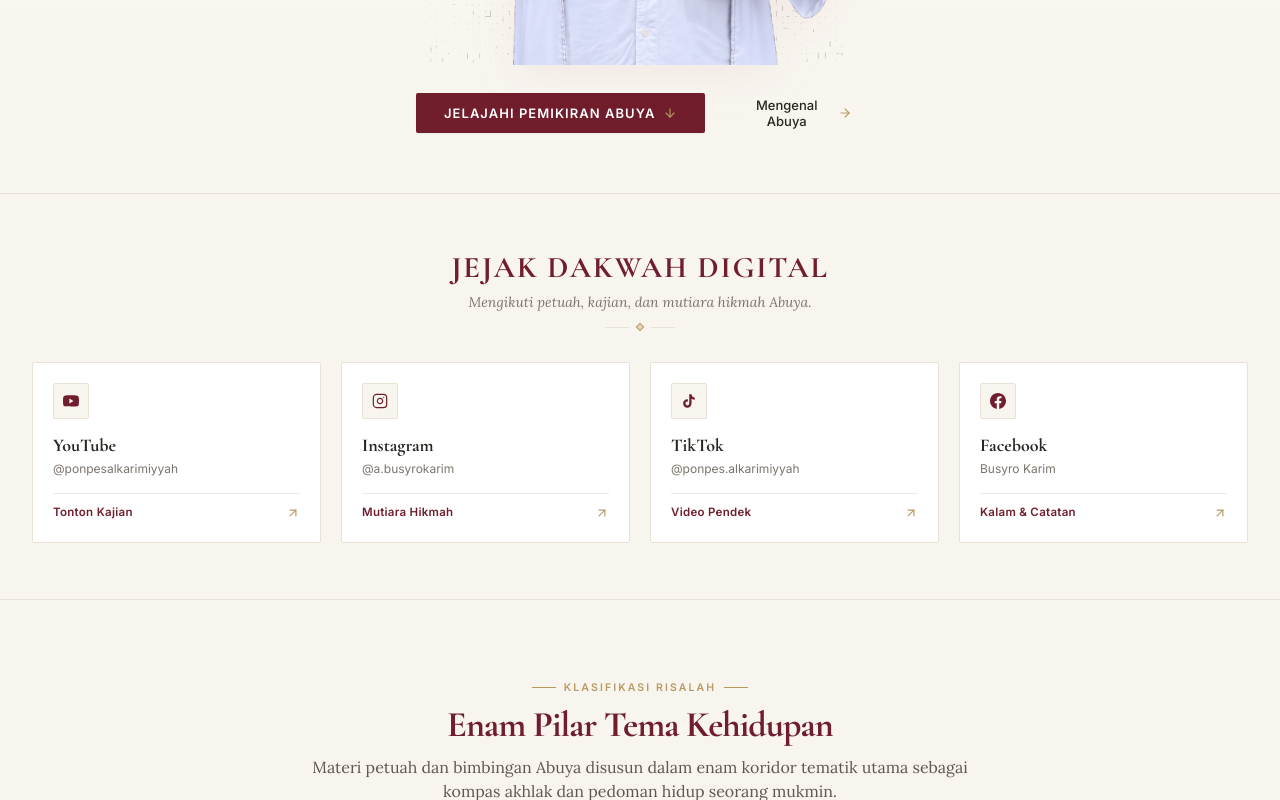
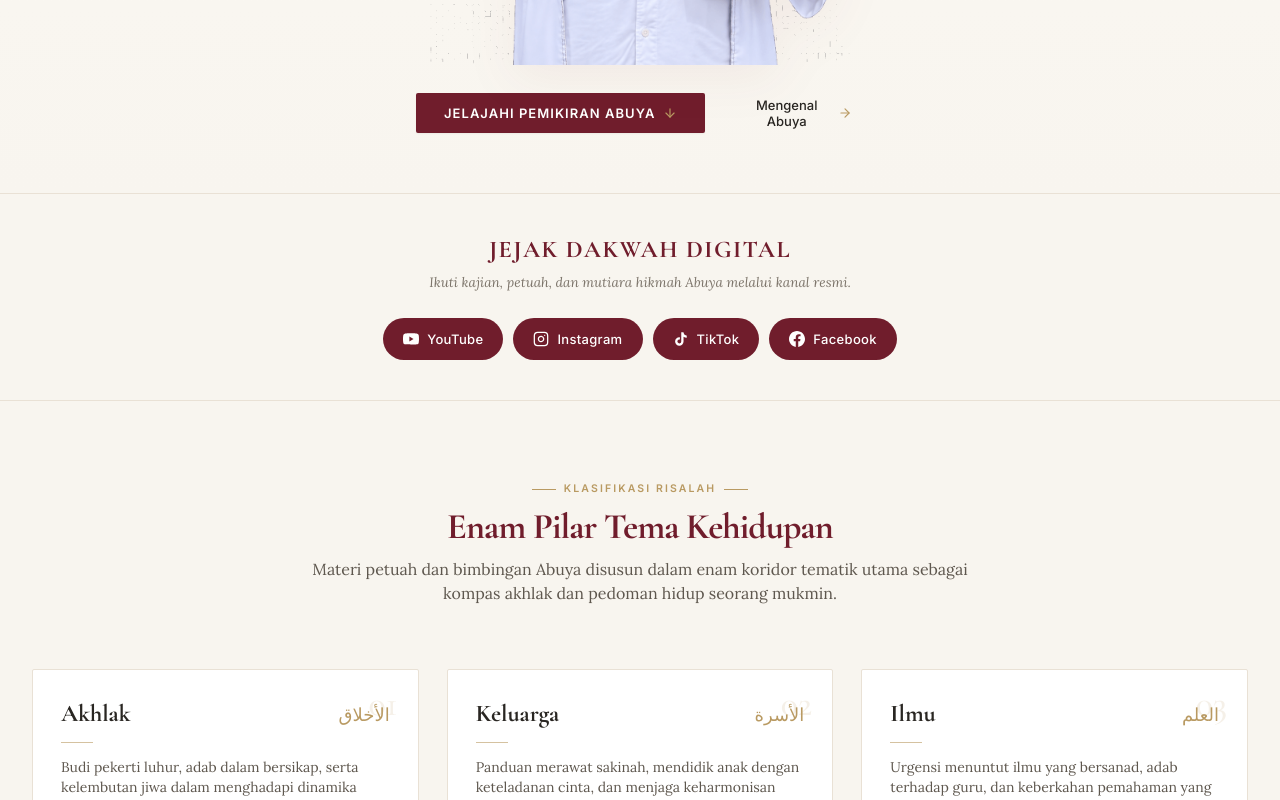
Before and after one commit to hamrasidi7-rgb/kalam-abuya, a Next.js app: page / in a window 1280 px wide. Shown: the part 632-1432 px from the top of the page. Built offline with nearby package versions, Linux system fonts and the light colour scheme.

Commit message:
feat(medsos): ubah seksi Jejak Dakwah Digital ke desain tombol pill minimalis

```diff
--- a/src/components/KanalMedsos.tsx
+++ b/src/components/KanalMedsos.tsx
@@ -1,7 +1,6 @@
 "use client";
 
 import React from "react";
-import { ArrowUpRight } from "lucide-react";
 
 /**
  * Interface data kanal media sosial (dapat dipasok langsung dari backend/API/database)
@@ -12,7 +11,7 @@ export interface SocialMediaChannel {
   name: string;
   handle: string;
   url: string;
-  cta: string;
+  cta?: string;
   is_active: boolean;
   description?: string;
 }
@@ -27,7 +26,6 @@ export const DEFAULT_MEDSOS_CHANNELS: SocialMediaChannel[] = [
     name: "YouTube",
     handle: "@ponpesalkarimiyyah",
     url: "https://www.youtube.com/@ponpesalkarimiyyah",
-    cta: "Tonton Kajian",
     is_active: true,
   },
   {
@@ -36,7 +34,6 @@ export const DEFAULT_MEDSOS_CHANNELS: SocialMediaChannel[] = [
     name: "Instagram",
     handle: "@a.busyrokarim",
     url: "https://www.instagram.com/a.busyrokarim/",
-    cta: "Mutiara Hikmah",
     is_active: true,
   },
   {
@@ -45,7 +42,6 @@ export const DEFAULT_MEDSOS_CHANNELS: SocialMediaChannel[] = [
     name: "TikTok",
     handle: "@ponpes.alkarimiyyah",
     url: "https://www.tiktok.com/@ponpes.alkarimiyyah/",
-    cta: "Video Pendek",
     is_active: true,
   },
   {
@@ -54,7 +50,6 @@ export const DEFAULT_MEDSOS_CHANNELS: SocialMediaChannel[] = [
     name: "Facebook",
     handle: "Busyro Karim",
     url: "https://web.facebook.com/BusyroKariman/",
-    cta: "Kalam & Catatan",
     is_active: true,
   },
 ];
@@ -67,7 +62,7 @@ export interface KanalMedsosProps {
 }
 
 /**
- * Ikon SVG Minimalis Bersih untuk Masing-masing Platform Media Sosial
+ * Ikon SVG Minimalis Bersih untuk Masing-masing Platform Media Sosial (Warna Putih)
  */
 const renderPlatformIcon = (platform: string) => {
   const p = platform.toLowerCase();
@@ -78,7 +73,7 @@ const renderPlatformIcon = (platform: string) => {
         <svg
           viewBox="0 0 24 24"
           fill="currentColor"
-          className="w-4 h-4"
+          className="w-4 h-4 text-white shrink-0"
           aria-hidden="true"
         >
           <path d="M23.498 6.186a3.016 3.016 0 0 0-2.122-2.136C19.505 3.545 12 3.545 12 3.545s-7.505 0-9.377.505A3.017 3.017 0 0 0 .502 6.186C0 8.07 0 12 0 12s0 3.93.502 5.814a3.016 3.016 0 0 0 2.122 2.136c1.871.505 9.376.505 9.376.505s7.505 0 9.377-.505a3.015 3.015 0 0 0 2.122-2.136C24 15.93 24 12 24 12s0-3.93-.502-5.814zM9.545 15.568V8.432L15.818 12l-6.273 3.568z" />
@@ -90,10 +85,10 @@ const renderPlatformIcon = (platform: string) => {
           viewBox="0 0 24 24"
           fill="none"
           stroke="currentColor"
-          strokeWidth="1.8"
+          strokeWidth="1.9"
           strokeLinecap="round"
           strokeLinejoin="round"
-          className="w-4 h-4"
+          className="w-4 h-4 text-white shrink-0"
           aria-hidden="true"
         >
           <rect width="20" height="20" x="2" y="2" rx="5" ry="5" />
@@ -106,7 +101,7 @@ const renderPlatformIcon = (platform: string) => {
         <svg
           viewBox="0 0 24 24"
           fill="currentColor"
-          className="w-4 h-4"
+          className="w-4 h-4 text-white shrink-0"
           aria-hidden="true"
         >
           <path d="M19.59 6.69a4.83 4.83 0 0 1-3.77-4.25V2h-3.45v13.67a2.89 2.89 0 0 1-5.2 1.74 2.89 2.89 0 0 1 2.31-4.64c.29 0 .58.04.86.11V9.42a6.33 6.33 0 0 0-.86-.06 6.34 6.34 0 0 0-6.34 6.34 6.34 6.34 0 0 0 6.34 6.34 6.33 6.33 0 0 0 6.34-6.34V8.71a8.21 8.21 0 0 0 4.77 1.52V6.78a4.85 4.85 0 0 1-1-.09z" />
@@ -117,7 +112,7 @@ const renderPlatformIcon = (platform: string) => {
         <svg
           viewBox="0 0 24 24"
           fill="currentColor"
-          className="w-4 h-4"
+          className="w-4 h-4 text-white shrink-0"
           aria-hidden="true"
         >
           <path d="M24 12.073c0-6.627-5.373-12-12-12s-12 5.373-12 12c0 5.99 4.388 10.954 10.125 11.854v-8.385H7.078v-3.47h3.047V9.43c0-3.007 1.792-4.669 4.533-4.669 1.312 0 2.686.235 2.686.235v2.953H15.83c-1.491 0-1.956.925-1.956 1.874v2.25h3.328l-.532 3.47h-2.796v8.385C19.612 23.027 24 18.062 24 12.073z" />
@@ -129,8 +124,8 @@ const renderPlatformIcon = (platform: string) => {
           viewBox="0 0 24 24"
           fill="none"
           stroke="currentColor"
-          strokeWidth="1.8"
-          className="w-4 h-4"
+          strokeWidth="1.9"
+          className="w-4 h-4 text-white shrink-0"
           aria-hidden="true"
         >
           <circle cx="12" cy="12" r="10" />
@@ -143,10 +138,10 @@ const renderPlatformIcon = (platform: string) => {
 export const KanalMedsos: React.FC<KanalMedsosProps> = ({
   channels = DEFAULT_MEDSOS_CHANNELS,
   title = "JEJAK DAKWAH DIGITAL",
-  subtitle = "Mengikuti petuah, kajian, dan mutiara hikmah Abuya.",
+  subtitle = "Ikuti kajian, petuah, dan mutiara hikmah Abuya melalui kanal resmi.",
   className = "",
 }) => {
-  // Filter ketat: hanya render card yang URL-nya terisi & is_active bernilai true
+  // Filter ketat: hanya render platform yang URL-nya aktif
   const activeChannels = channels.filter(
     (ch) => ch.is_active && Boolean(ch.url && ch.url.trim().length > 0)
   );
@@ -159,63 +154,35 @@ export const KanalMedsos: React.FC<KanalMedsosProps> = ({
     <section
       id="kanal-medsos"
       aria-label="Jejak Dakwah Digital Kalam Abuya"
-      className={`py-8 sm:py-12 md:py-14 bg-[#F8F5EF] border-b border-[#E9E1D5] ${className}`}
+      className={`py-7 sm:py-9 md:py-10 bg-[#F8F5EF] border-b border-[#E9E1D5] ${className}`}
     >
-      <div className="max-w-7xl mx-auto px-4 sm:px-6 lg:px-8">
-        {/* Header Section: Refined Editorial Masthead */}
-        <div className="text-center max-w-xl mx-auto mb-6 sm:mb-8">
-          <h2 className="font-editorial text-2xl sm:text-3xl font-bold text-[#701D2C] tracking-[0.06em] uppercase leading-tight">
+      <div className="max-w-4xl mx-auto px-4 sm:px-6 lg:px-8 text-center">
+        {/* Header Section: Minimalis & Elegan */}
+        <div className="max-w-xl mx-auto mb-5 sm:mb-6">
+          <h2 className="font-editorial text-xl sm:text-2xl font-bold text-[#701D2C] tracking-[0.06em] uppercase leading-tight">
             {title}
           </h2>
           {subtitle && (
-            <p className="font-reading italic text-xs sm:text-sm text-[#7C746A] mt-1.5 leading-relaxed">
+            <p className="font-reading italic text-xs sm:text-[13.5px] text-[#7C746A] mt-1.5 leading-relaxed">
               {subtitle}
             </p>
           )}
-
-          {/* Garis Aksen Emas Halus */}
-          <div className="flex items-center justify-center gap-2 mt-3" aria-hidden="true">
-            <span className="w-6 h-[1px] bg-[#E9E1D5]" />
-            <span className="w-1.5 h-1.5 rotate-45 border border-[#B99A62] bg-[#B99A62]/30" />
-            <span className="w-6 h-[1px] bg-[#E9E1D5]" />
-          </div>
         </div>
 
-        {/* Grid Card Responsif (2 Kolom di Mobile, 4 Kolom di Desktop) */}
-        <div className="grid grid-cols-2 md:grid-cols-4 gap-3 sm:gap-4 lg:gap-5">
+        {/* Desain Tombol Pill Minimalis (Mufti Menk Style) */}
+        {/* Mobile: 2 tombol per baris | Desktop: susun horizontal rata tengah */}
+        <div className="grid grid-cols-2 md:flex md:flex-row md:items-center md:justify-center gap-2 sm:gap-2.5 max-w-[310px] sm:max-w-[340px] md:max-w-none mx-auto">
           {activeChannels.map((channel) => (
             <a
               key={channel.id || channel.platform}
               href={channel.url}
               target="_blank"
               rel="noopener noreferrer"
-              className="group flex flex-col justify-between bg-white border border-[#E9E1D5] rounded-sm p-3.5 sm:p-4 md:p-5 hover:border-[#701D2C] transition-all duration-200 relative"
-              aria-label={`Buka akun ${channel.name} Kalam Abuya (${channel.handle})`}
+              className="w-full md:w-auto inline-flex items-center justify-center gap-2 h-[38px] sm:h-[40px] md:h-[42px] px-4 sm:px-5 bg-[#701D2C] hover:bg-[#551521] text-white text-xs sm:text-[13px] font-sans font-medium tracking-wide rounded-full shadow-xs hover:shadow-sm hover:-translate-y-0.5 active:scale-[0.98] transition-all duration-200 focus:outline-none focus:ring-2 focus:ring-[#B99A62]/40"
+              aria-label={`Buka akun resmi ${channel.name} Kalam Abuya`}
             >
-              <div>
-                {/* Ikon Minimalis */}
-                <div className="w-8 h-8 sm:w-9 sm:h-9 rounded-sm bg-[#F8F5EF] border border-[#E9E1D5] flex items-center justify-center text-[#701D2C] group-hover:bg-[#701D2C] group-hover:text-white group-hover:border-[#701D2C] transition-all duration-200 mb-2.5 sm:mb-3">
-                  {renderPlatformIcon(channel.platform)}
-                </div>
-
-                {/* Nama Platform (Serif) */}
-                <h3 className="font-editorial text-[15px] sm:text-lg font-bold text-[#292622] group-hover:text-[#701D2C] transition-colors leading-tight">
-                  {channel.name}
-                </h3>
-
-                {/* Username (Sans-Serif, Truncate) */}
-                <p className="font-sans text-[11px] sm:text-xs text-[#7C746A] mt-0.5 truncate block max-w-full group-hover:text-[#292622] transition-colors">
-                  {channel.handle}
-                </p>
-              </div>
-
-              {/* Tautan Aksi Bawah dengan Aksen Burgundy & Panah Kecil */}
-              <div className="mt-3 sm:mt-4 pt-2.5 border-t border-[#E9E1D5]/70 flex items-center justify-between text-[#701D2C] group-hover:text-[#551521] transition-colors">
-                <span className="font-sans text-[10.5px] sm:text-[11.5px] font-semibold tracking-wide">
-                  {channel.cta || "Kunjungi"}
-                </span>
-                <ArrowUpRight className="w-3.5 h-3.5 text-[#B99A62] group-hover:text-[#701D2C] group-hover:translate-x-0.5 group-hover:-translate-y-0.5 transition-all duration-200 shrink-0" />
-              </div>
+              {renderPlatformIcon(channel.platform)}
+              <span className="whitespace-nowrap">{channel.name}</span>
             </a>
           ))}
         </div>
```
